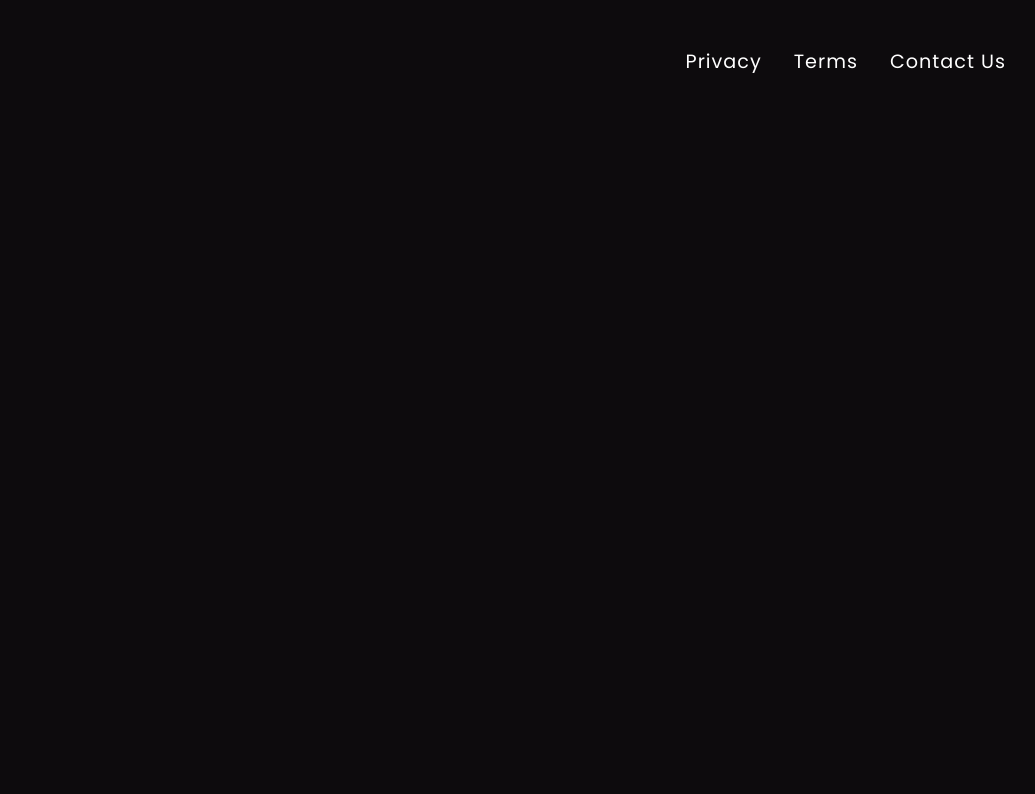
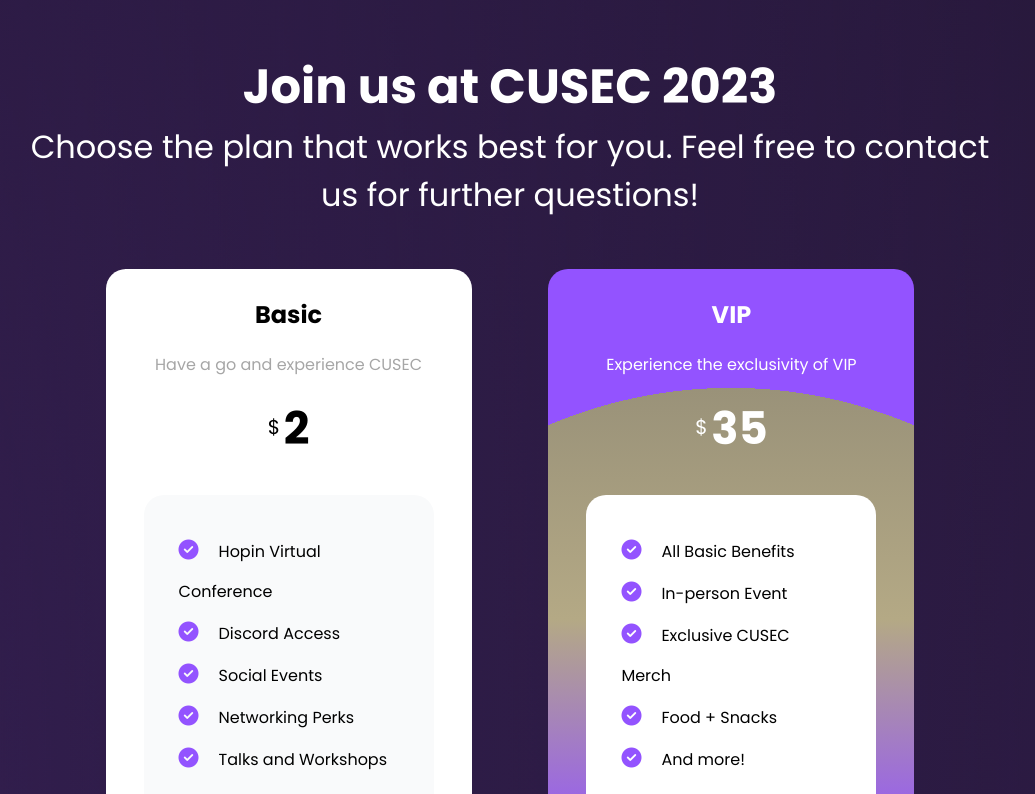
Before and after one commit to cusec/2023, a React (Create React App) app: page / in a window 1280 px wide. Shown: the part 3740-4534 px from the top of the page, without its empty margins (130-1165 px from the left). Before the commit the page ends 3879 px from the top, so only its background shows below. Built offline with nearby package versions, Linux system fonts and the light colour scheme.

Commit message:
Add pricing section

```diff
--- /dev/null
+++ b/src/components/PricingCard/PricingCard.scss
@@ -0,0 +1,116 @@
+.PricingCard {
+  display: block;
+  width: 40%;
+  max-width: 350px;
+  padding: 8px;
+  background-color: #ffffff;
+  border-radius: 20px;
+  color: black;
+  margin-top: 50px;
+
+  h2 {
+    text-align: center;
+  }
+
+  p {
+    text-align: center;
+    color: #a6a6a6;
+  }
+
+  .Icon {
+    color: #9353ff;
+    padding-right: 20px;
+    font-size: 20px;
+  }
+
+  ul {
+    list-style-type: none;
+    margin: 30px;
+    padding: 35px;
+    border-radius: 20px;
+    line-height: 40px;
+    background-color: #f9fafb;
+  }
+}
+
+.PriceContainer {
+  display: flex;
+  justify-content: center;
+
+  .Wrapper {
+    border-radius: 50%;
+    padding: 2px;
+    background-color: white;
+    color: black;
+
+    .WrapperContent {
+      height: 100%;
+      width: 100%;
+      text-align: center;
+      position: relative;
+
+      .DollarSign {
+        font-size: 20px;
+        font-weight: 400;
+        position: absolute;
+        top: 17px;
+      }
+
+      .Price {
+        font-size: 45px;
+        font-weight: 600;
+        margin-left: 16px;
+      }
+    }
+  }
+}
+
+.Vip {
+  color: white;
+  background-image: radial-gradient(
+      circle at bottom center,
+      transparent 76%,
+      #9353ff 76%
+    ),
+    linear-gradient(180deg, #8c8673 0%, #b4a985 60%, #9353ff 100%);
+
+  p {
+    text-align: center;
+    color: white;
+  }
+
+  ul {
+    background-color: #ffffff;
+    color: black;
+  }
+
+  .Wrapper {
+    background-color: transparent;
+    color: white;
+  }
+}
+
+@media screen and (max-width: 480px) {
+  .PricingCard {
+    width: 100%;
+
+    ul {
+      margin: 10px;
+      padding: 15px;
+    }
+  }
+
+  .Vip {
+    background-image: radial-gradient(
+        circle at bottom center,
+        transparent 70%,
+        #9353ff 70%
+      ),
+      linear-gradient(
+        180deg,
+        rgb(140, 134, 115) 0%,
+        rgb(180, 169, 133) 50%,
+        #9353ff 100%
+      );
+  }
+}
--- /dev/null
+++ b/src/components/PricingCard/PricingCard.tsx
@@ -0,0 +1,43 @@
+import React from "react";
+import classNames from "classnames";
+import "./PricingCard.scss";
+
+interface Props {
+  title: string;
+  helpText: string;
+  price: number;
+  features: string[];
+  vip?: boolean;
+}
+
+const PricingCard = ({ title, helpText, price, features, vip }: Props) => {
+  const className = classNames("PricingCard", vip ? "Vip" : null);
+  const featureList = features.map((feature: string) => {
+    return (
+      <li>
+        <span className="Icon">
+          <i className="fa-solid fa-circle-check"></i>
+        </span>
+        {feature}
+      </li>
+    );
+  });
+
+  return (
+    <div className={className}>
+      <h2>{title}</h2>
+      <p>{helpText}</p>
+      <div className="PriceContainer">
+        <div className="Wrapper">
+          <div className="WrapperContent">
+            <span className="DollarSign">$</span>
+            <span className="Price">{price}</span>
+          </div>
+        </div>
+      </div>
+      <ul>{featureList}</ul>
+    </div>
+  );
+};
+
+export default PricingCard;
--- a/src/sections/Home/Home.scss
+++ b/src/sections/Home/Home.scss
@@ -25,33 +25,38 @@
   position: relative;
   z-index: 2;
   left: 50%;
-  top:50%;
+  top: 50%;
   transform: translate(-50%, -50%);
 
-  &::before{
+  &::before {
     content: "";
     z-index: -2;
-    position:absolute ;
+    position: absolute;
     display: block;
     top: -45%;
     left: -10%;
     height: 19.5rem;
     width: 19.5rem;
     border-radius: 50%;
-    background: linear-gradient(276.71deg, #DAFF01 -9.77%, #AC8DDF 30.75%, #9353FF 88.91%);
+    background: linear-gradient(
+      276.71deg,
+      #daff01 -9.77%,
+      #ac8ddf 30.75%,
+      #9353ff 88.91%
+    );
   }
 
-  &::after{
+  &::after {
     content: "";
     z-index: -2;
-    position:absolute ;
+    position: absolute;
     display: block;
     top: 10%;
     right: -10%;
     height: 26.5rem;
     width: 26.5rem;
-    border-radius:50%;
-    background: linear-gradient(330.74deg, #9353FF -6.98%, #DAFF01 138.38%);
+    border-radius: 50%;
+    background: linear-gradient(330.74deg, #9353ff -6.98%, #daff01 138.38%);
   }
 }
 
@@ -59,7 +64,7 @@
   padding: 4rem;
   box-shadow: 20px 20px 50px rgba(0, 0, 0, 0.5);
   border-radius: 80px;
-  background-color: rgba(255, 255, 255, .15);
+  background-color: rgba(255, 255, 255, 0.15);
   backdrop-filter: blur(5px);
   border-top: 1px solid rgba(255, 255, 255, 0.5);
   border-left: 1px solid rgba(255, 255, 255, 0.5);
@@ -73,7 +78,6 @@
     }
   }
 }
-
 
 .Section {
   padding: 6% 0;
@@ -145,6 +149,13 @@
   }
 }
 
+.PricingCards {
+  display: flex;
+  flex-wrap: wrap;
+  justify-content: space-evenly;
+  width: 100%;
+}
+
 @media screen and (max-width: 768px) {
   .ImageColumn {
     -ms-flex: 30%;
--- a/src/sections/Home/Home.tsx
+++ b/src/sections/Home/Home.tsx
@@ -1,6 +1,12 @@
 import React, { useEffect, useRef } from "react";
 import VanillaTilt from "vanilla-tilt";
-import { Button, Subtitle, Paragraph, Image } from "../../components";
+import {
+  Button,
+  Subtitle,
+  Paragraph,
+  Image,
+  PricingCard,
+} from "../../components";
 import { Stagger } from "../../types";
 import natureImg from "../../assets/nature.jpeg";
 import "./Home.scss";
@@ -17,7 +23,7 @@
   return (
     <div className="Home">
       <div className="Container">
-        <div className="Card" >
+        <div className="Card">
           <div className="Content" ref={tilt}>
             <Subtitle showLogo>CUSEC 2023</Subtitle>
             <Paragraph className="CardText">
@@ -137,6 +143,46 @@
           </ol>
         </div>
       </div>
+      <div className="Section">
+        <div className="CenterText">
+          <Subtitle>Join us at CUSEC 2023</Subtitle>
+        </div>
+        <div className="SectionContent">
+          <div className="CenterText">
+            <Paragraph inline>
+              Choose the plan that works best for you. Feel free to contact us
+              for further questions!
+            </Paragraph>
+          </div>
+          <div className="PricingCards">
+            <PricingCard
+              title="Basic"
+              helpText="Have a go and experience CUSEC"
+              price={2}
+              features={[
+                "Hopin Virtual Conference",
+                "Discord Access",
+                "Social Events",
+                "Networking Perks",
+                "Talks and Workshops",
+              ]}
+            />
+            <PricingCard
+              title="VIP"
+              helpText="Experience the exclusivity of VIP"
+              price={35}
+              features={[
+                "All Basic Benefits",
+                "In-person Event",
+                "Exclusive CUSEC Merch",
+                "Food + Snacks",
+                "And more!",
+              ]}
+              vip
+            />
+          </div>
+        </div>
+      </div>
     </div>
   );
 }
```
Also changed, not shown: src/components/index.ts (+7 -6 lines).
